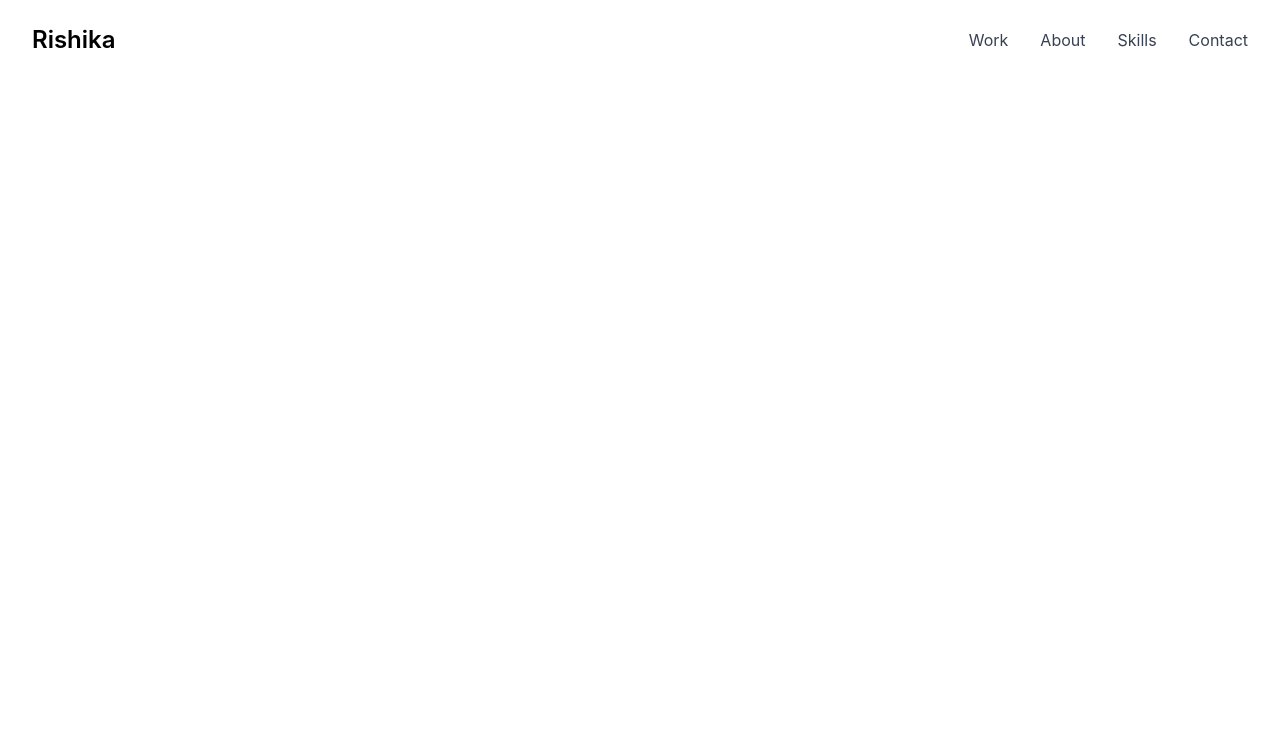
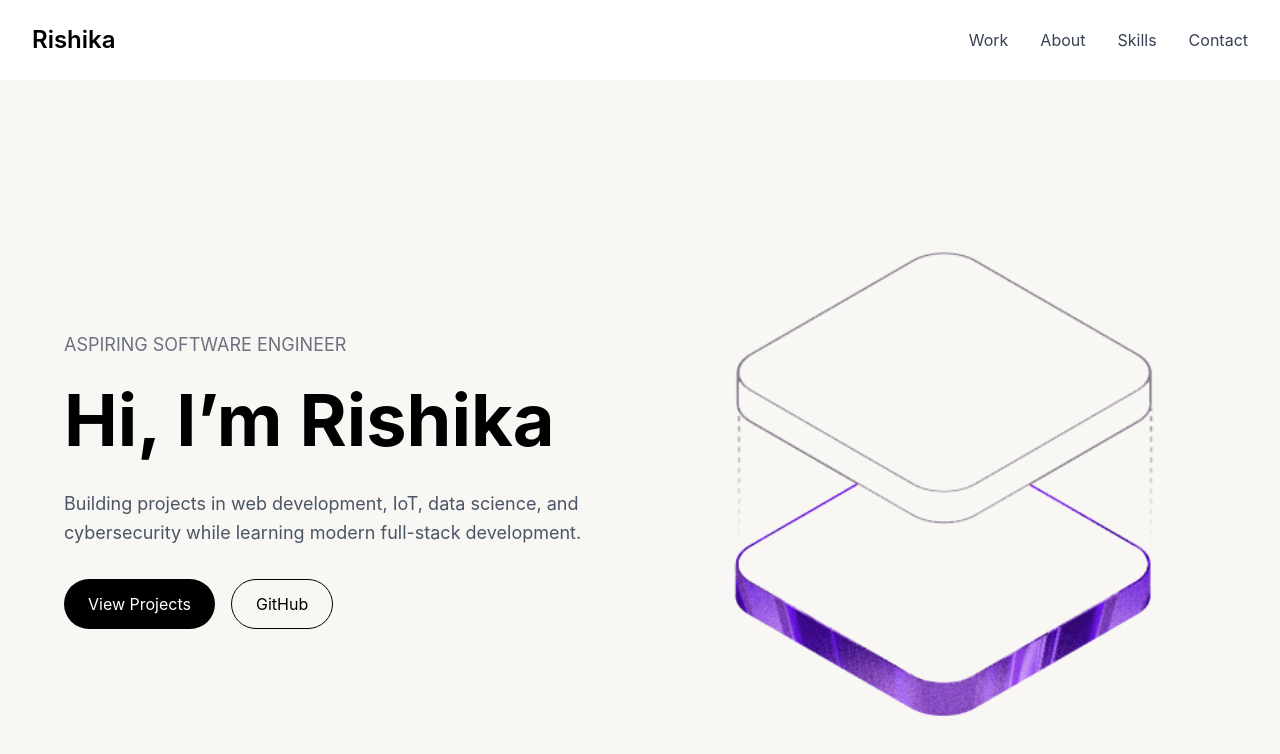
Before and after one commit to rishika-2626/Portfolio, a React app: page / in a window 1280 px wide. Shown: the top 754 px of the page. Built offline with nearby package versions, Linux system fonts and the light colour scheme; the HTML template or start-up script is replaced by a standard one.

Commit message:
Added hero section

```diff
--- a/src/App.jsx
+++ b/src/App.jsx
@@ -1,10 +1,11 @@
 import Navbar from './components/Navbar'
-
+import Hero from './components/Hero'
 
 function App() {
   return (
      <div>
       <Navbar />
+      <Hero />
     </div>
   )
 }
--- a/src/components/Hero.jsx
+++ b/src/components/Hero.jsx
@@ -0,0 +1,54 @@
+import heroImage from '../assets/hero.png'
+
+function Hero() {
+  return (
+    <section className="min-h-screen bg-[#f8f7f4] flex items-center px-8 md:px-16">
+
+      <div className="max-w-7xl mx-auto w-full flex flex-col md:flex-row items-center justify-between gap-16">
+
+        {/* Left Side */}
+        <div className="flex-1">
+
+          <p className="text-gray-500 text-lg mb-4">
+            ASPIRING SOFTWARE ENGINEER
+          </p>
+
+          <h1 className="text-5xl md:text-7xl font-bold text-black leading-tight mb-6">
+            Hi, I’m Rishika
+          </h1>
+
+          <p className="text-gray-600 text-lg max-w-xl mb-8 leading-relaxed">
+            Building projects in web development, IoT, data science,
+            and cybersecurity while learning modern full-stack development.
+          </p>
+
+          <div className="flex gap-4">
+            <button className="bg-black text-white px-6 py-3 rounded-full hover:bg-gray-800 transition">
+              View Projects
+            </button>
+
+            <button className="border border-black px-6 py-3 rounded-full hover:bg-black hover:text-white transition">
+              GitHub
+            </button>
+          </div>
+
+        </div>
+
+        {/* Right Side */}
+        <div className="flex-1 flex justify-center">
+
+          <img
+            src={heroImage}
+            alt="Hero"
+            className="w-[350px] md:w-[450px] object-contain"
+          />
+
+        </div>
+
+      </div>
+
+    </section>
+  )
+}
+
+export default Hero
```
